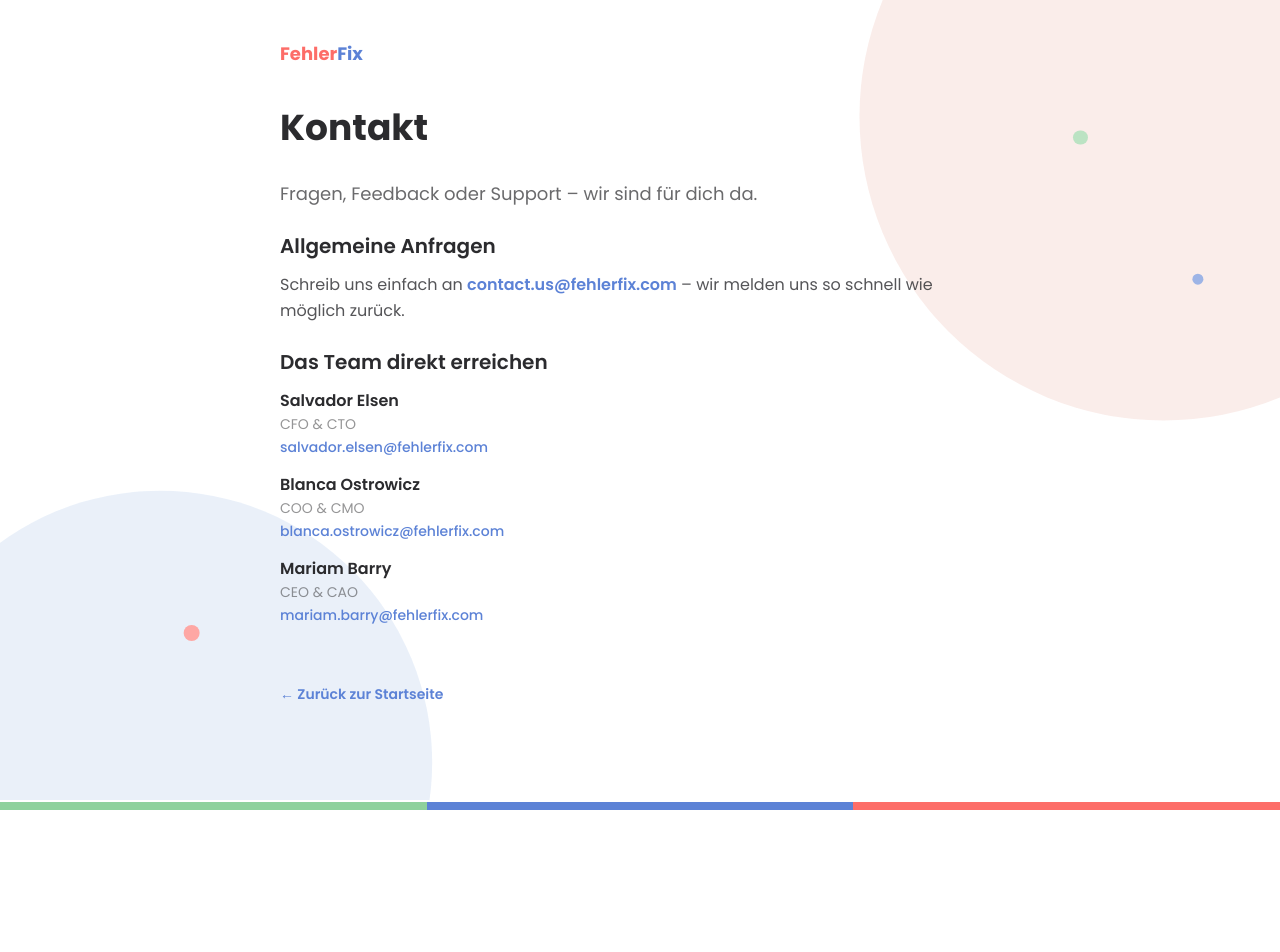
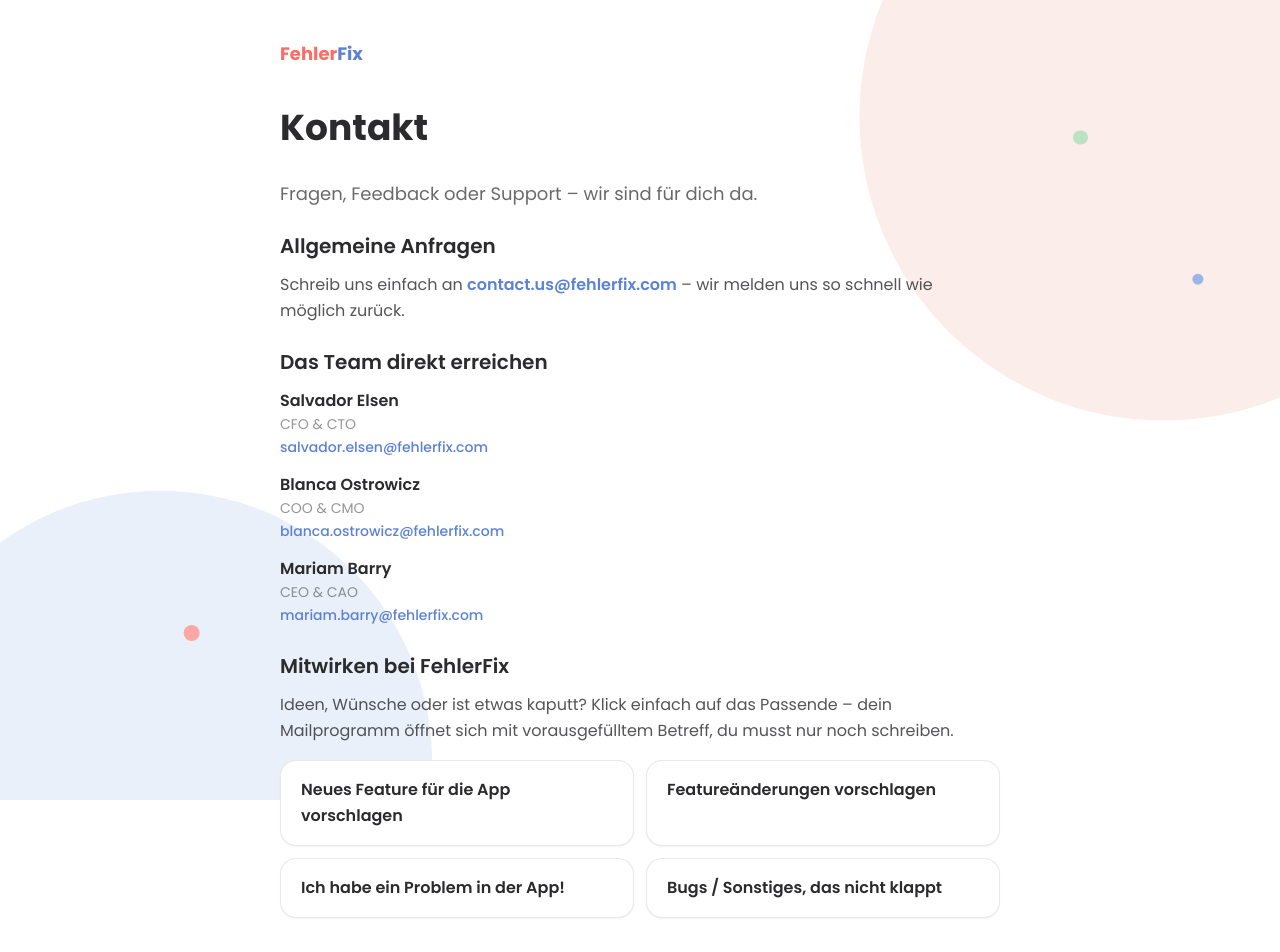
Before and after one commit to svdrvb14/fehlerfix-mvp, a Next.js app in the folder site/: page /kontakt in a window 1280 px wide. Shown: the top 952 px of the page. Before the commit the page ends 810 px from the top, so only its background shows below. Built offline with nearby package versions, Linux system fonts and the light colour scheme.

Commit message:
Add "Mitwirken bei FehlerFix" section to contact page
Four mailto links (feature request, feature change, in-app problem,
bug/other) each open the visitor's mail client with a pre-filled
subject line, ready for them to write the body.

```diff
--- a/site/app/kontakt/page.tsx
+++ b/site/app/kontakt/page.tsx
@@ -11,6 +11,25 @@ const TEAM_CONTACTS = [
   { name: "Salvador Elsen", role: "CFO & CTO", email: "salvador.elsen@fehlerfix.com" },
   { name: "Blanca Ostrowicz", role: "COO & CMO", email: "blanca.ostrowicz@fehlerfix.com" },
   { name: "Mariam Barry", role: "CEO & CAO", email: "mariam.barry@fehlerfix.com" },
+];
+
+const CONTRIBUTE_ITEMS = [
+  {
+    title: "Neues Feature für die App vorschlagen",
+    subject: "Feature-Vorschlag",
+  },
+  {
+    title: "Featureänderungen vorschlagen",
+    subject: "Featureänderung",
+  },
+  {
+    title: "Ich habe ein Problem in der App!",
+    subject: "Problem in der App",
+  },
+  {
+    title: "Bugs / Sonstiges, das nicht klappt",
+    subject: "Bug-Report",
+  },
 ];
 
 export default function KontaktPage() {
@@ -55,6 +74,31 @@ export default function KontaktPage() {
           ))}
         </ul>
       </section>
+
+      <section>
+        <h2 className="font-poppins text-xl font-semibold text-ink">
+          Mitwirken bei FehlerFix
+        </h2>
+        <p className="mt-3">
+          Ideen, Wünsche oder ist etwas kaputt? Klick einfach auf das
+          Passende – dein Mailprogramm öffnet sich mit vorausgefülltem
+          Betreff, du musst nur noch schreiben.
+        </p>
+        <ul className="mt-4 grid gap-3 sm:grid-cols-2">
+          {CONTRIBUTE_ITEMS.map((item) => (
+            <li key={item.subject}>
+              <a
+                href={`mailto:contact.us@fehlerfix.com?subject=${encodeURIComponent(
+                  `FehlerFix – ${item.subject}`
+                )}`}
+                className="block h-full rounded-2xl border border-ink/10 bg-white px-5 py-4 font-semibold text-ink shadow-sm transition duration-150 hover:border-blue/30 hover:text-blue"
+              >
+                {item.title}
+              </a>
+            </li>
+          ))}
+        </ul>
+      </section>
     </LegalPage>
   );
 }
```
